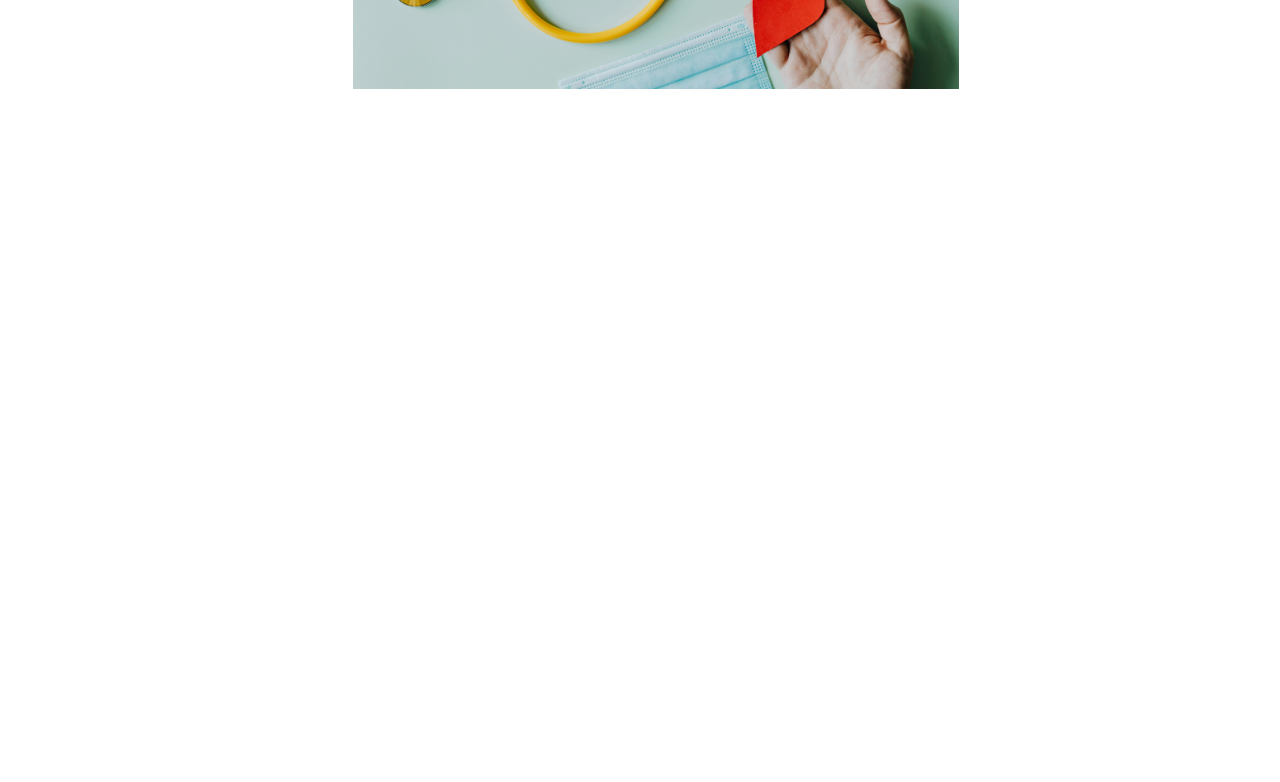
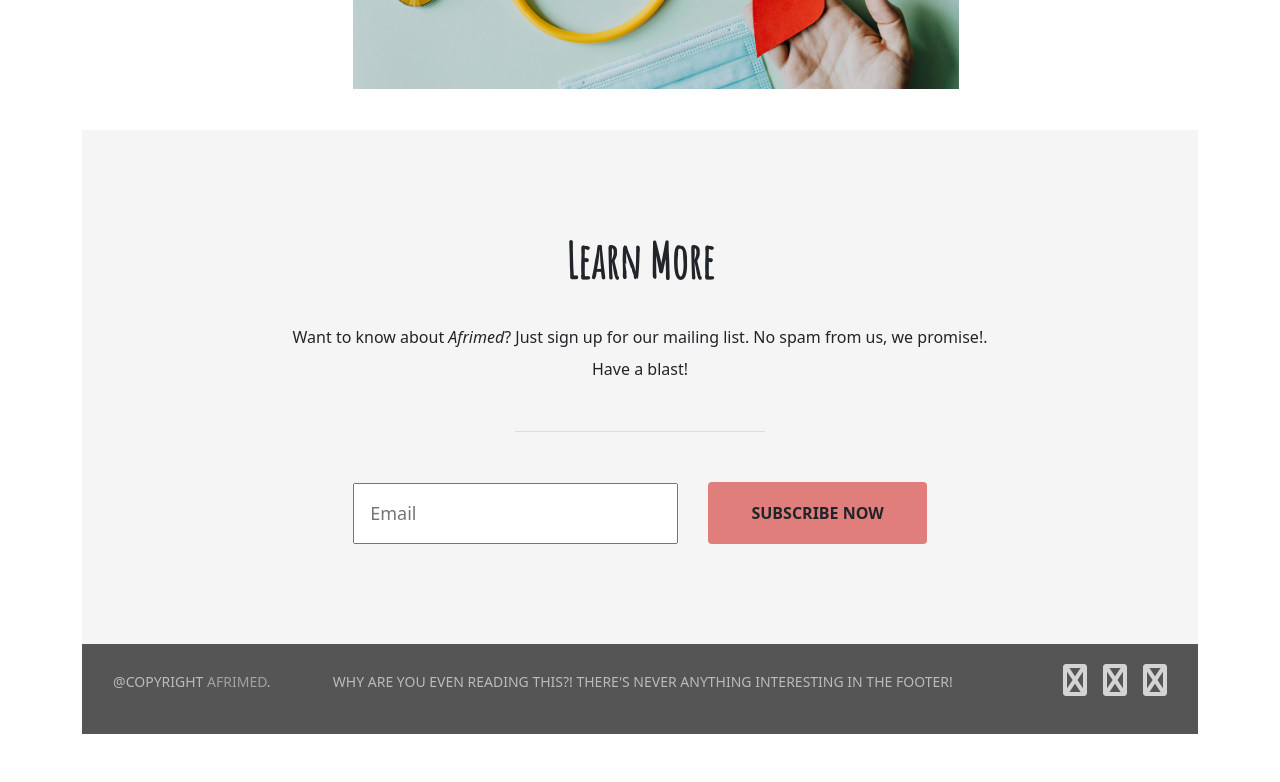
Before and after one commit to Barasa-Micah/Afrimed-backend, a FastAPI app: page /about in a window 1280 px wide. Shown: the part 820-1602 px from the top of the page. Before the commit the page ends 909 px from the top, so only its background shows below. Run offline with FastAPI, Linux system fonts and the light colour scheme.

Commit message:
Final landing page commit

```diff
--- a/afrimed_patient/templates/about.html
+++ b/afrimed_patient/templates/about.html
@@ -17,4 +17,23 @@
     </ul>
   </section>
 
+  <section class="contact">
+    <h3 class="title" id="abc">Learn more</h3>
+    <p>Want to know about <em>Afrimed</em>? Just sign up for our mailing list. No spam from us, we promise!. Have a blast!</p>
+    <hr>
+    <form>
+      <input type="email" placeholder="Email">
+      <a href="#" class="btn">Subscribe now</a>
+    </form>
+  </section>
+
+  <footer>
+    <p>@Copyright <a href="http://unsplash.com/">Afrimed</a>.</p>
+    <p>Why are you even reading this?! There's never anything interesting in the footer!</p>
+    <ul>
+      <li><a href="#"><i class="fa fa-twitter-square fa-2x"></i></a></li>
+      <li><a href="#"><i class="fa fa-facebook-square fa-2x"></i></a></li>
+      <li><a href="#"><i class="fa fa-snapchat-square fa-2x"></i></a></li>
+    </ul>
+  </footer>
 {% endblock %}
```
